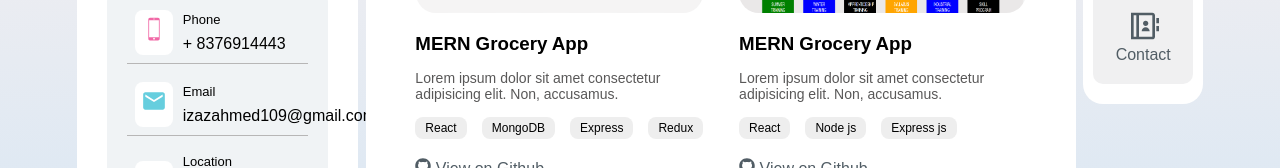
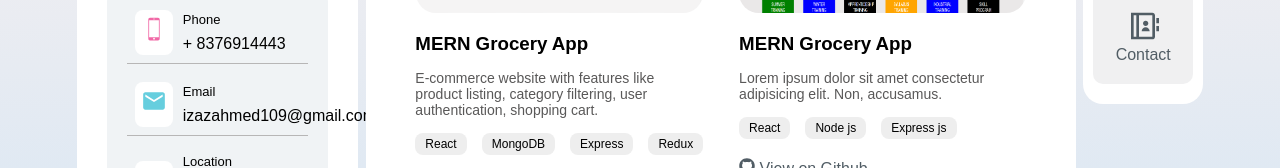
Before and after one commit to student-izaz/Portfolio-2, a React (Vite) app: page /work in a window 1280 px wide. Shown: the part 701-869 px from the top of the page. Built offline with nearby package versions, Linux system fonts and the light colour scheme; a web font is replaced by a local one.

Commit message:
Update Work.jsx

```diff
--- a/src/components/Work.jsx
+++ b/src/components/Work.jsx
@@ -23,7 +23,7 @@ function Work() {
               <div className="about-work">
               <div className="work-title"><h3>MERN Grocery App</h3></div>
               <div className="work-desc">
-                <p>Lorem ipsum dolor sit amet consectetur adipisicing elit. Non, accusamus.</p>
+                <p>E-commerce website with features like product listing, category filtering, user authentication, shopping cart.</p>
               </div>
               <div className="work-tech">
                 <div className="tech">React</div>
```
